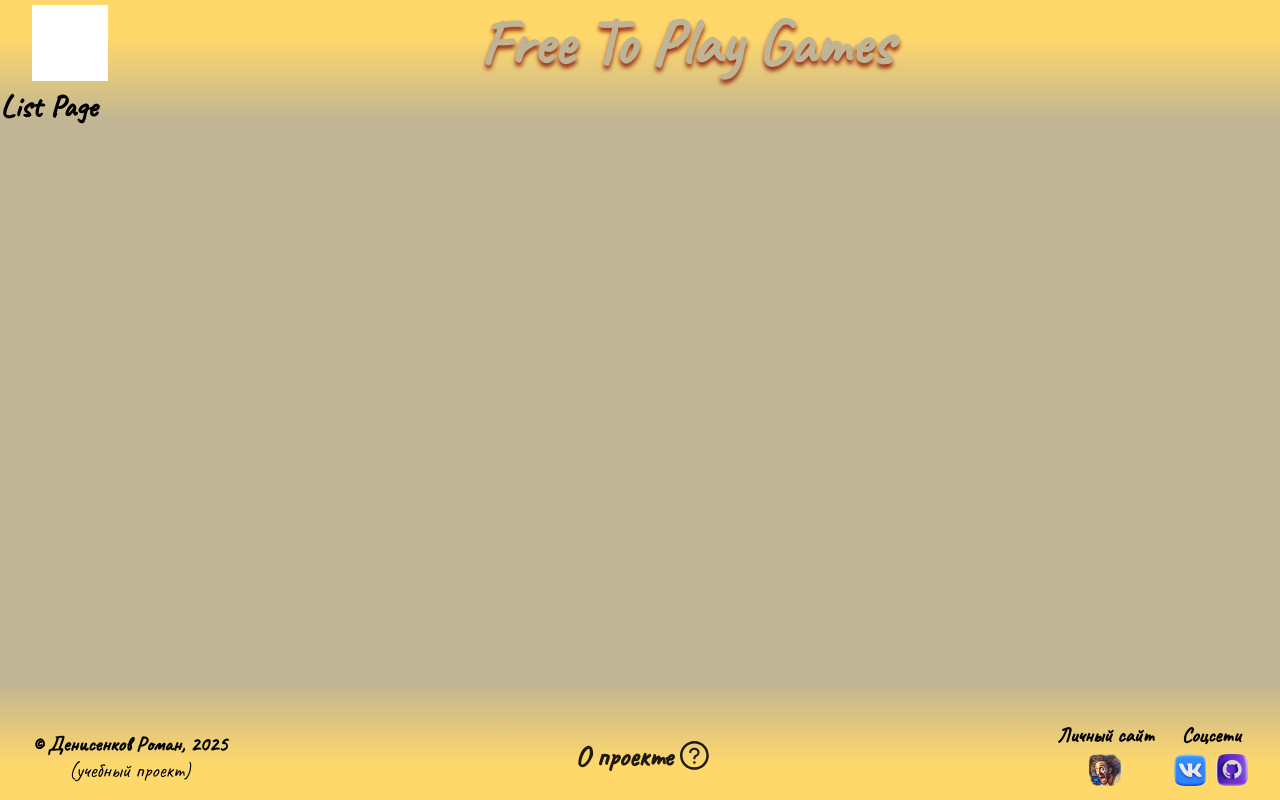
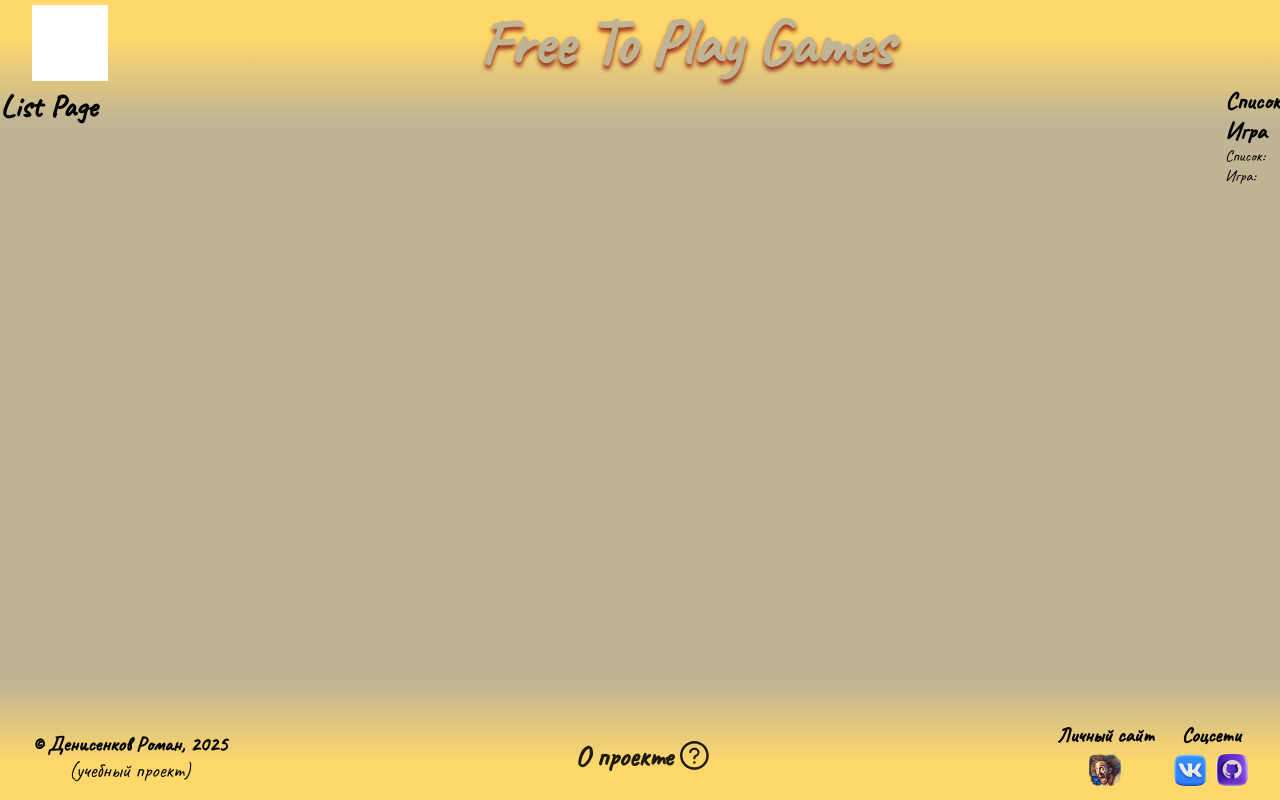
Before and after one commit to RomMcL/React-API_FreeToPlayGames, a React (Vite) app: page /main in a window 1280 px wide. Built offline with nearby package versions, Linux system fonts and the light colour scheme.

Commit message:
Настройка react-redux

```diff
--- a/src/components/pages/ListPage.jsx
+++ b/src/components/pages/ListPage.jsx
@@ -1,4 +1,7 @@
 import React from 'react';
+
+import { useSelector, useDispatch } from "react-redux";
+import { changeGamesList, changeSelectedGame } from '../../redux-state/redusers/data';
 
 import cssMain from '../../styles/views/global/main.css';
 
@@ -6,9 +9,21 @@ const { MainContainer } = cssMain;
 
 const ListPage = () => {
 
+    const gamesList = useSelector(state => state.dataSlice.gamesList);
+    const selectedGame = useSelector(state => state.dataSlice.selectedGame);
+    const dispatch = useDispatch();
+
     return (
     <MainContainer>
         <h1>List Page</h1>
+
+        <div>
+            <h2 onClick={() => dispatch(changeGamesList('есть список'))}>Список</h2>
+            <h2 onClick={() => dispatch(changeSelectedGame('есть игра'))}>Игра</h2>
+            <p>Список: {gamesList}</p>
+            <p>Игра: {selectedGame}</p>
+        </div>
+
     </MainContainer>
     )
 }
--- a/src/main.jsx
+++ b/src/main.jsx
@@ -2,6 +2,9 @@ import React from 'react';
 import ReactDOM from 'react-dom/client';
 
 import { BrowserRouter } from "react-router-dom";
+
+import { Provider } from 'react-redux';
+import { store } from './redux-state/store.js';
 
 import App from './App.jsx'
 
@@ -11,9 +14,11 @@ import GlobalStyles from './styles/global.css.js';
 const root = ReactDOM.createRoot(document.getElementById('root'));
 root.render(
   <React.StrictMode>
-    <BrowserRouter>
-      <App />
-    </BrowserRouter>
-    <GlobalStyles />
+      <BrowserRouter>
+          <Provider store={store}>
+              <App />
+          </Provider>
+      </BrowserRouter>
+      <GlobalStyles />
   </React.StrictMode>
 );
--- /dev/null
+++ b/src/redux-state/redusers/data.js
@@ -0,0 +1,25 @@
+import { createSlice } from "@reduxjs/toolkit";
+
+const initialState = {
+    gamesList: '',
+    selectedGame: '',
+
+}
+
+export const dataSlice = createSlice({
+    name: 'dataSlice',
+    initialState,
+    reducers: {
+        changeGamesList: (state, action) => {
+            state.gamesList = action.payload;
+        },
+        changeSelectedGame: (state, action) => {
+            state.selectedGame = action.payload;
+        },
+
+        resetData: () => initialState
+    }
+});
+
+export const { changeGamesList, changeSelectedGame, resetData } = dataSlice.actions;
+export default dataSlice.reducer;
--- /dev/null
+++ b/src/redux-state/store.js
@@ -0,0 +1,11 @@
+import { configureStore } from '@reduxjs/toolkit';
+
+import dataSlice from './redusers/data';
+
+
+export const store = configureStore({
+    reducer: {
+      dataSlice: dataSlice,
+
+    },
+});
```
